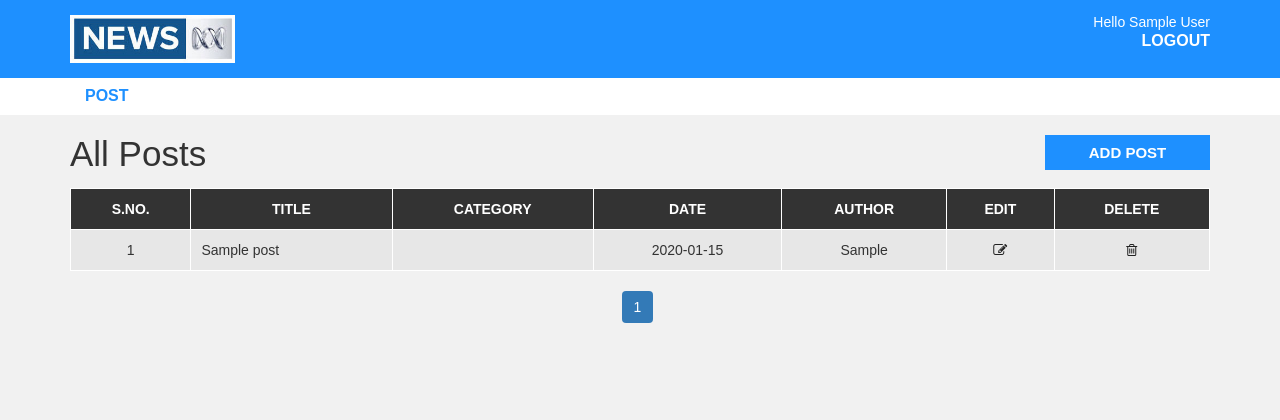
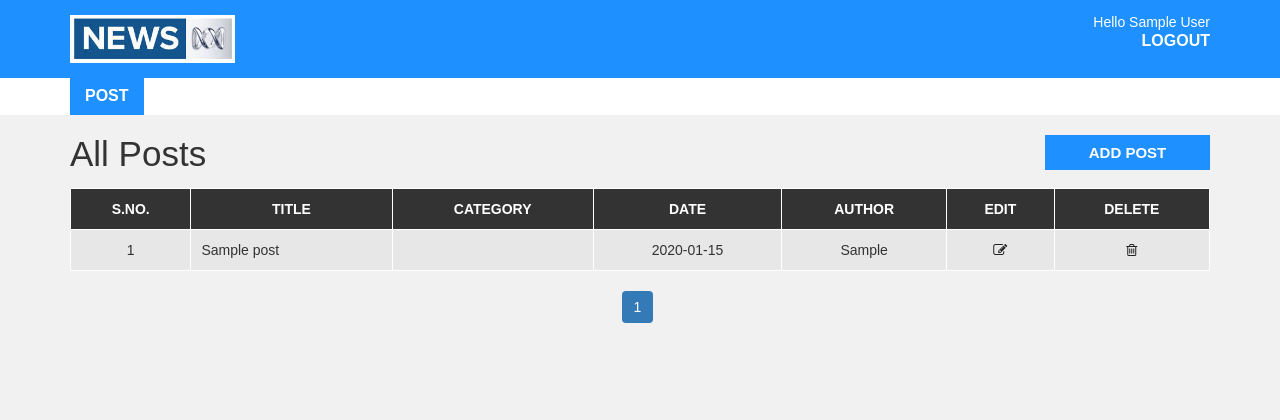
Before and after one commit to ahsansoftengineer/LearnPHP, a PHP site: page /a/phpmysql/cms/admin/post.php in a window 1280 px wide. Shown: the top 420 px of the page. Run offline with PHP 8.4, Linux system fonts and the light colour scheme; the visitor is signed in with stand-in values (Sample User, id 1); tables that the repository leaves empty or names only in its code hold one stand-in row (values such as "Sample post").

Commit message:
Fixes Bugs of Admin Navigation Bar

```diff
--- a/phpmysql/cms/admin/header.php
+++ b/phpmysql/cms/admin/header.php
@@ -1,10 +1,13 @@
 <?php
   // Incase if User is not Logged in then Redirect User to Login Page
   include 'config.php';
+  $page = basename($_SERVER['PHP_SELF']);
+  $page = substr($page, 0, strpos($page, '.') );
   session_start();
   if(!isset($_SESSION['username'])){
     header("Location: {$hostname}admin/");
   }
+
 ?>
 <!DOCTYPE html>
 <html lang="en">
@@ -37,7 +40,9 @@
         <!-- /LOGO -->
         <!-- LOGO-Out -->
         <div class="col-md-offset-7  col-md-3 p-0 m-0" style="text-align: right;">
-          <h5 class="p-0 m-0" style="color: white; margin:0px !important">Hello <?php echo $_SESSION['first_name'] ?></h5>
+          <h5 class="p-0 m-0" style="color: white; margin:0px !important">Hello
+            <?php echo $_SESSION['first_name'] ?>
+          </h5>
           <a href="logout.php" class="admin-logout p-0"
           style="margin:0px !important; font-size:medium">logout</a>
         </div>
@@ -52,17 +57,17 @@
       <div class="row">
         <div class="col-md-12">
           <ul class="admin-menu">
-            <li>
-              <a href="post.php">Post</a>
+            <li >
+              <a href="post.php" class="<?php echo $page == 'post' ? 'active' : '' ?>" >Post</a>
             </li>
             <?php
               if ($_SESSION["user_role"] == 1) {
                   ?>
             <li>
-              <a href="category.php">Category</a>
+              <a href="category.php" class="<?php echo $page == 'category' ? 'active' : '' ?>" >Category</a>
             </li>
             <li>
-              <a href="users.php">Users</a>
+              <a href="users.php" class="<?php echo $page == 'users' ? 'active' : '' ?>" >Users</a>
             </li>
             <?php
               }
--- a/phpmysql/cms/css/style.css
+++ b/phpmysql/cms/css/style.css
@@ -27,6 +27,7 @@ h2.page-heading{
   padding: 0 5px 10px;
   border-bottom: 2px solid #333;
 }
+
 
 /* ===================== */
 
@@ -71,6 +72,10 @@ img.logo{
 #admin-menubar .admin-menu li{
     display: inline-block;
     margin: 0 5px 0 0;
+}
+#admin-menubar .admin-menu li a.active{
+  background:#1e90ff !important;
+  color:white !important;
 }
 #admin-menubar .admin-menu li a{
     color: #1E90FF;
```
